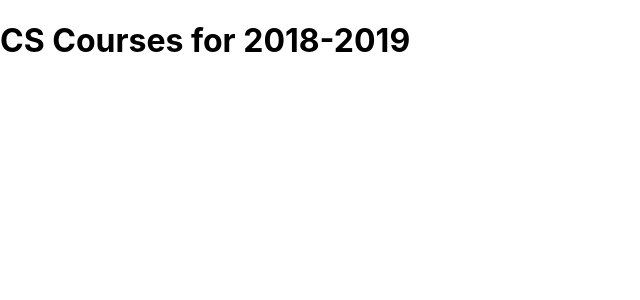
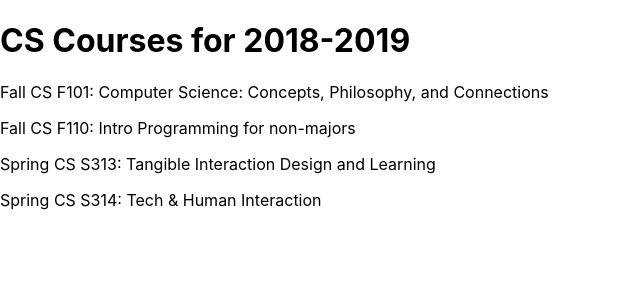
Before and after one commit to ploenvora/cs-392-react-tutorial, a React (Vite) app: page / in a window 1280 px wide. Shown: the top 300 px of the page, without its empty margins (0-640 px from the left). Built offline with nearby package versions, Linux system fonts and the light colour scheme.

Commit message:
Show courses

```diff
--- a/src/App.jsx
+++ b/src/App.jsx
@@ -1,14 +1,45 @@
-import { useState } from 'react';
+import { useState, Fragment } from 'react';
 import logo from './logo.svg';
 import './App.css';
+import Banner from './components/Banner';
+import CourseList from './components/CourseList';
 
 const schedule = {
-  title: "CS Courses for 2018-2019"
+  "title": "CS Courses for 2018-2019",
+  "courses": {
+    "F101" : {
+      "term": "Fall",
+      "number": "101",
+      "meets" : "MWF 11:00-11:50",
+      "title" : "Computer Science: Concepts, Philosophy, and Connections"
+    },
+    "F110" : {
+      "term": "Fall",
+      "number": "110",
+      "meets" : "MWF 10:00-10:50",
+      "title" : "Intro Programming for non-majors"
+    },
+    "S313" : {
+      "term": "Spring",
+      "number": "313",
+      "meets" : "TuTh 15:30-16:50",
+      "title" : "Tangible Interaction Design and Learning"
+    },
+    "S314" : {
+      "term": "Spring",
+      "number": "314",
+      "meets" : "TuTh 9:30-10:50",
+      "title" : "Tech & Human Interaction"
+    }
+  }
 };
 
 const App = () => {
   return (
-    <h1>{schedule.title}</h1>
+    <Fragment>
+      <Banner title={schedule.title}></Banner>
+      <CourseList courses={schedule.courses}></CourseList>
+    </Fragment>
   )
 };
 
--- /dev/null
+++ b/src/components/Banner.jsx
@@ -0,0 +1,7 @@
+const Banner = (props) => {
+    return (
+        <h1>{props.title}</h1>
+    )
+  };
+
+export default Banner;
--- /dev/null
+++ b/src/components/CourseList.jsx
@@ -0,0 +1,13 @@
+const CourseList = (props) => {
+    return (
+        <div>
+            {Object.entries(props.courses).map(([courseCode, courseDetails]) => (
+                <p key={courseCode}>
+                    {courseDetails.term} CS {courseCode}: {courseDetails.title}
+                </p>
+            ))}
+        </div>
+    )
+};
+
+export default CourseList;
```
